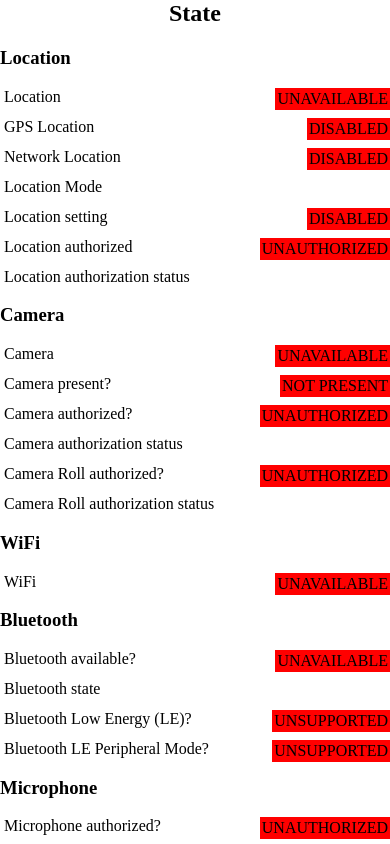
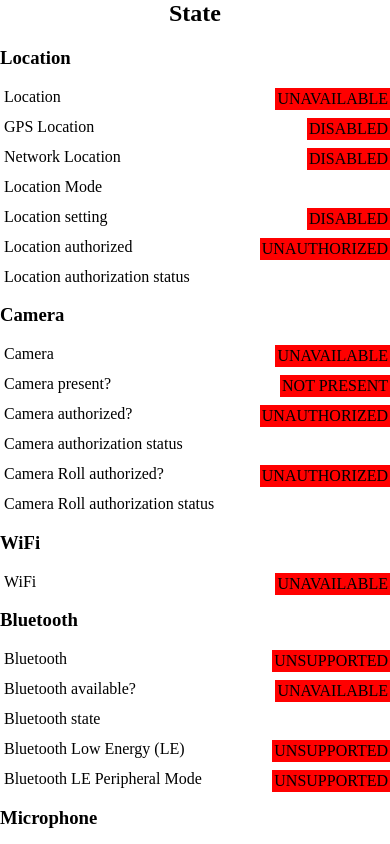
Before and after one commit to dpa99c/cordova-diagnostic-plugin-example, a plain HTML site: page www/index.html in a window 390 px wide. Shown: the top 844 px of the page. Drawn offline with Linux system fonts and the light colour scheme; some packages are replaced by stand-ins of ours.

Commit message:
Update with Bluetooth state checks on Android+iOS

```diff
--- a/config.xml
+++ b/config.xml
@@ -26,7 +26,7 @@
     <plugin name="cordova.plugins.diagnostic" version="*" />
 
     <platform name="android">
-        <preference name="android-minSdkVersion" value="14" />
+        <preference name="android-minSdkVersion" value="21" />
         <preference name="android-targetSdkVersion" value="23" />
 
         <config-file target="AndroidManifest.xml" parent="/*">
--- a/www/index.html
+++ b/www/index.html
@@ -155,22 +155,27 @@
             </ul>
             <h3>Bluetooth</h3>
             <ul>
+                <li class="bluetooth-support android-only">
+                    <span class="name">Bluetooth</span>
+                    <span class="state on">SUPPORTED</span>
+                    <span class="state off">UNSUPPORTED</span>
+                </li>
                 <li class="bluetooth-available">
                     <span class="name">Bluetooth available?</span>
                     <span class="state on">AVAILABLE</span>
                     <span class="state off">UNAVAILABLE</span>
                 </li>
-                <li class="bluetooth-state ios-only">
+                <li class="bluetooth-state">
                     <span class="name">Bluetooth state</span>
                     <span class="value"></span>
                 </li>
                 <li class="bluetooth-le-support android-only">
-                    <span class="name">Bluetooth Low Energy (LE)?</span>
+                    <span class="name">Bluetooth Low Energy (LE)</span>
                     <span class="state on">SUPPORTED</span>
                     <span class="state off">UNSUPPORTED</span>
                 </li>
                 <li class="bluetooth-le-peripheral-support android-only">
-                    <span class="name">Bluetooth LE Peripheral Mode?</span>
+                    <span class="name">Bluetooth LE Peripheral Mode</span>
                     <span class="state on">SUPPORTED</span>
                     <span class="state off">UNSUPPORTED</span>
                 </li>
--- a/www/js/index.js
+++ b/www/js/index.js
@@ -5,13 +5,11 @@ function onDeviceReady() {
     $(document).on("resume", onResume);
     $('#do-check').on("click", checkState);
 
-    // Register change listeners for iOS
-    if(device.platform === "iOS") {
+    // Register change listeners for iOS+Android
     cordova.plugins.diagnostic.registerBluetoothStateChangeHandler(function(state){
         console.log("Bluetooth state changed to: "+state);
         checkState();
     });
-    }
 
     // iOS+Android settings
     $('#request-camera').on("click", function(){
@@ -224,7 +222,12 @@ function checkState(){
 
         onGetLocationAuthorizationStatus = function(status){
             $('#request-location').toggle(status != cordova.plugins.diagnostic.permissionStatus.GRANTED && status != cordova.plugins.diagnostic.permissionStatus.DENIED_ALWAYS);
-        }
+        };
+
+        cordova.plugins.diagnostic.hasBluetoothSupport(function(supported){
+            $('#state .bluetooth-support').addClass(supported ? 'on' : 'off');
+        }, onError);
+
         cordova.plugins.diagnostic.hasBluetoothLESupport(function(supported){
             $('#state .bluetooth-le-support').addClass(supported ? 'on' : 'off');
         }, onError);
@@ -295,11 +298,9 @@ function checkState(){
         }
     }, onError);
 
-    if(device.platform === "iOS"){
     cordova.plugins.diagnostic.getBluetoothState(function(state){
         $('#state .bluetooth-state').find('.value').text(state.toUpperCase());
     }, onError);
-    }
 
     // Microphone
     var onGetMicrophoneAuthorizationStatus;
```
Lines whose indentation alone changed are shown as unchanged.
